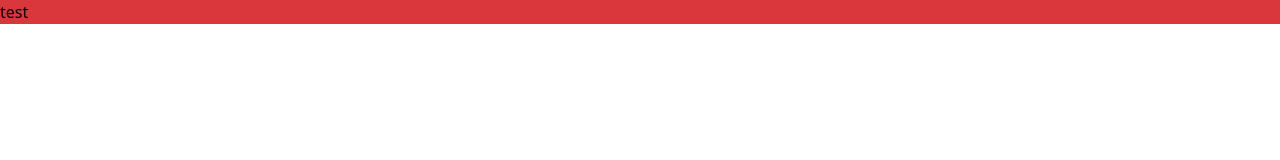
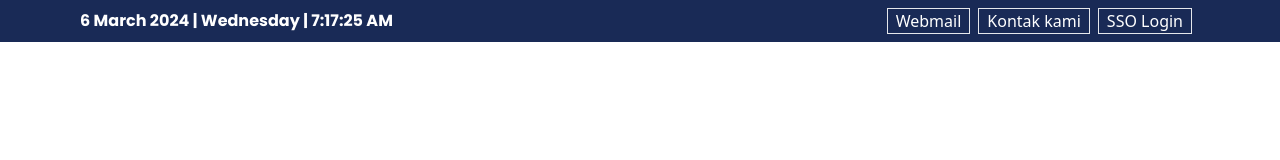
Before and after one commit to MPutraWibisono/project-pkl, a plain HTML site: page index.html in a window 1280 px wide. Drawn offline with nearby package versions, Linux system fonts and the light colour scheme.

Commit message:
first :one:

```diff
--- a/index.html
+++ b/index.html
@@ -4,14 +4,31 @@
 <head>
     <meta charset="UTF-8">
     <meta name="viewport" content="width=device-width, initial-scale=1.0">
+    <link rel="stylesheet" href="style.css">
     <title>Selamat Datang di Website Resmi Dinas Pemuda, Olahraga dan Pariwisata Kota Samarinda</title>
     <script src="https://cdn.tailwindcss.com"></script>
     <script src="script.js"></script>
+    <script src="https://cdnjs.cloudflare.com/ajax/libs/font-awesome/6.5.1/css/all.min.css"></script>
+    <link rel="preconnect" href="https://fonts.googleapis.com">
+    <link rel="preconnect" href="https://fonts.gstatic.com" crossorigin>
+    <link href="https://fonts.googleapis.com/css2?family=Poppins:wght@300;400;500;600;700;800;900&display=swap"
+        rel="stylesheet">
 </head>
 
-<body>
-    <div class="bg-clifford">
-        test
+<body onload="startTime()">
+    <div class="bg-base text-white sm:flex px-4 md:px-20 items-center justify-center">
+        <div class="poppins-bold flex">
+            <div>
+
+            </div>
+            <div class="" id="time">
+            </div>
+        </div>
+        <div class="ms-auto flex gap-2 p-2">
+            <a href="" class="border px-2">Webmail</a>
+            <a href="" class="border px-2">Kontak kami</a>
+            <a href="" class="border px-2">SSO Login</a>
+        </div>
     </div>
 </body>
 
--- a/script.js
+++ b/script.js
@@ -3,7 +3,74 @@ tailwind.config = {
     extend: {
       colors: {
         clifford: "#da373d",
+        base: "#192A56",
+      },
+      gridTemplateColumns: {
+        // Simple 16 column grid
+        16: "repeat(16, minmax(0, 1fr))",
       },
     },
   },
 };
+
+function startTime() {
+  const today = new Date();
+
+  let d = today.getDate();
+  const weekday = [
+    "Sunday",
+    "Monday",
+    "Tuesday",
+    "Wednesday",
+    "Thursday",
+    "Friday",
+    "Saturday",
+  ];
+  let day = weekday[today.getDay()];
+  const monthYear = [
+    "January",
+    "February",
+    "March",
+    "April",
+    "May",
+    "June",
+    "July",
+    "August",
+    "September",
+    "October",
+    "November",
+    "December",
+  ];
+  let mo = monthYear[today.getMonth()];
+  let y = today.getFullYear();
+  let h = today.getHours();
+  let m = today.getMinutes();
+  let s = today.getSeconds();
+  m = checkTime(m);
+  s = checkTime(s);
+  const ampm = h >= 12 ? "PM" : "AM";
+  document.getElementById("time").innerHTML =
+    d +
+    " " +
+    mo +
+    " " +
+    y +
+    " | " +
+    day +
+    " | " +
+    h +
+    ":" +
+    m +
+    ":" +
+    s +
+    " " +
+    ampm;
+  setTimeout(startTime, 1000);
+}
+
+function checkTime(i) {
+  if (i < 10) {
+    i = "0" + i;
+  } // add zero in front of numbers < 10
+  return i;
+}
--- /dev/null
+++ b/style.css
@@ -0,0 +1,41 @@
+.poppins-light {
+  font-family: "Poppins", sans-serif;
+  font-weight: 300;
+  font-style: normal;
+}
+
+.poppins-regular {
+  font-family: "Poppins", sans-serif;
+  font-weight: 400;
+  font-style: normal;
+}
+
+.poppins-medium {
+  font-family: "Poppins", sans-serif;
+  font-weight: 500;
+  font-style: normal;
+}
+
+.poppins-semibold {
+  font-family: "Poppins", sans-serif;
+  font-weight: 600;
+  font-style: normal;
+}
+
+.poppins-bold {
+  font-family: "Poppins", sans-serif;
+  font-weight: 700;
+  font-style: normal;
+}
+
+.poppins-extrabold {
+  font-family: "Poppins", sans-serif;
+  font-weight: 800;
+  font-style: normal;
+}
+
+.poppins-black {
+  font-family: "Poppins", sans-serif;
+  font-weight: 900;
+  font-style: normal;
+}
```
